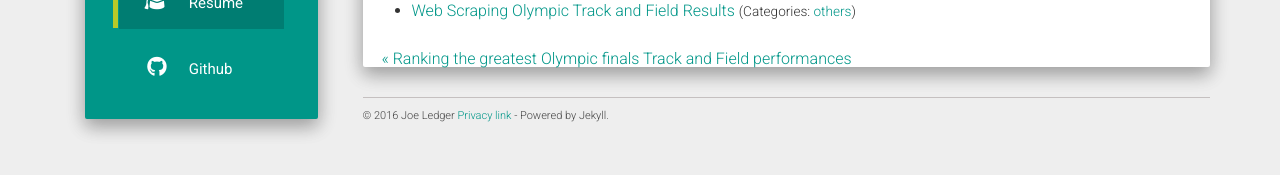
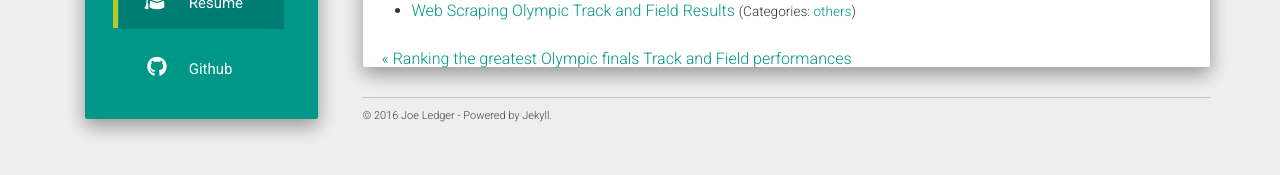
Before and after one commit to joewledger/joewledger.github.io, a Jekyll site: the page built from _posts/2016-09-05-spring-boot.md, in a window 1280 px wide. Shown: the part 497-672 px from the top of the page. Built offline with Jekyll 4.4.1, drawn with Linux system fonts in a browser that asks for light colours; nearby versions of some CDN libraries; comment, search, counter and statistics services are not loaded.

Commit message:
Removed privacy link
Signed-off-by: joewledger <joewledger@gmail.com>

```diff
--- a/_includes/main.html
+++ b/_includes/main.html
@@ -8,7 +8,7 @@
           <div class="row">
             <div class="col-md-12 col-xs-12 footer">
               <footer>
-                © 2016 Joe Ledger <a href="#">Privacy link</a> - Powered by Jekyll.
+                © 2016 Joe Ledger - Powered by Jekyll.
               </footer>
               <div align="center">
                 <script async src="https://pagead2.googlesyndication.com/pagead/js/adsbygoogle.js"></script>
--- a/_posts/2016-09-05-spring-boot.md
+++ b/_posts/2016-09-05-spring-boot.md
@@ -6,3 +6,7 @@ categories: others
 ---
 
 Java Spring Boot is a really cool web framework for building REST APIs. In this post, I will talk about what I like about Spring Boot, as well as tips for creating an awesome web application using it.
+
+{% highlight java %}
+
+{% endhighlight %}
```
